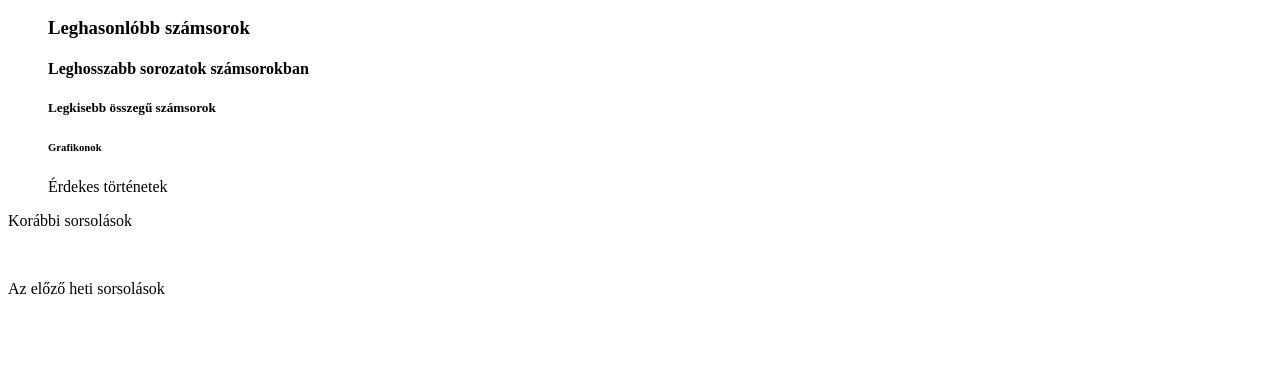
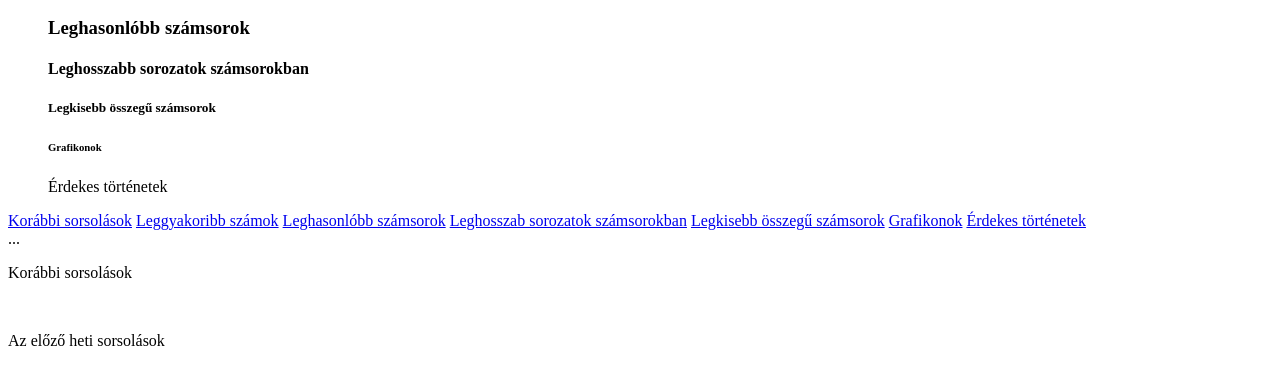
Before and after one commit to lampandras/lotto_feladat, a plain HTML site: page index.html in a window 1280 px wide. Shown: the part 449-815 px from the top of the page. Drawn offline with Linux system fonts and the light colour scheme.

Commit message:
menupontok formazasa (proba 1)

```diff
--- a/index.html
+++ b/index.html
@@ -25,6 +25,21 @@
 <h7>Érdekes történetek</h7>
 <a href="Érdekes történetek.html"></a>
 </menu>
+<!-- Side navigation -->
+<div class="sidenav">
+    <a href="#">Korábbi sorsolások</a>
+    <a href="#">Leggyakoribb számok</a>
+    <a href="#">Leghasonlóbb számsorok</a>
+    <a href="#">Leghosszab sorozatok számsorokban</a>
+    <a href="#">Legkisebb összegű számsorok</a>
+    <a href="#">Grafikonok</a>
+    <a href="#">Érdekes történetek</a>
+  </div>
+
+  <!-- Page content -->
+  <div class="main">
+    ...
+  </div>
 <p id="cim1"> Korábbi sorsolások </p>
 
 <img >
```
Also changed, not shown: Érdekes történetek.html (+1 -0 lines).
